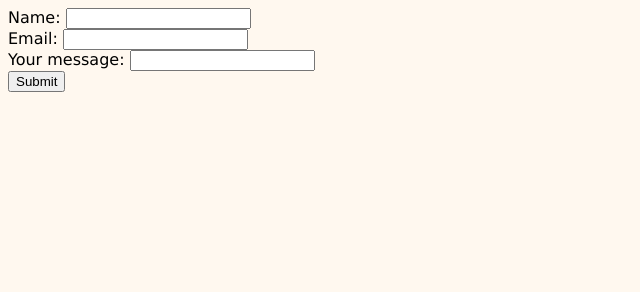
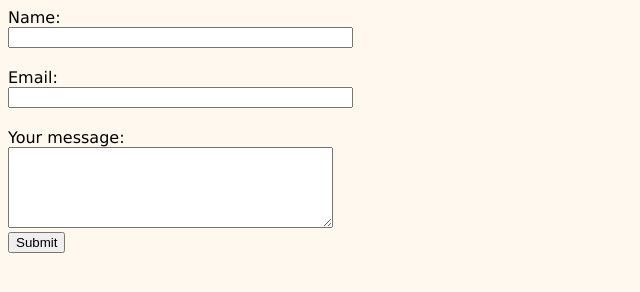
Before and after one commit to AlyssaPadayhag/Portfolio, a plain HTML site: page html-forms-22-8-assignment.html in a window 1280 px wide. Shown: the whole page, without its empty margins (0-640 px from the left). Drawn offline with Linux system fonts and the light colour scheme.

Commit message:
edits for module 22.8 assignment

```diff
--- a/html-forms-22-8-assignment.html
+++ b/html-forms-22-8-assignment.html
@@ -11,16 +11,16 @@
         <main>
             <form>
                 <div>
-                    <label for="name">Name:</label>
-                    <input id="name" type="text" name="name">
+                    <label for="name">Name:</label><br>
+                    <input id="name" type="text" name="name" size="40">
                 </div>
                 <div>
-                    <label for="email">Email:</label>
-                    <input id="email" type="email" name="email">
+                    <label for="email">Email:</label><br>
+                    <input id="email" type="email" name="email" size="40">
                 </div>
                 <div>
-                    <label for="form-message">Your message:</label>
-                    <input id="message" type="form-message" name="message">
+                    <label for="form-message">Your message:</label><br>
+                    <textarea id="message" type="form-message" name="message" rows="5" cols="38" maxlength="200"></textarea>
                 </div>
                 <div>
                     <button type="submit">Submit</button>
--- a/style.css
+++ b/style.css
@@ -51,3 +51,7 @@ footer {
     padding: 10px;
     text-align: center;
 }
+
+input {
+    margin-bottom: 20px;
+}
```
